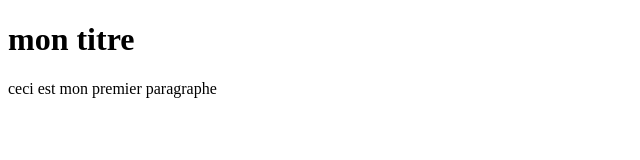
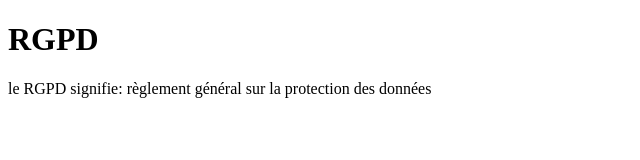
Before and after one commit to jincena/mon_premier_site, a plain HTML site: page index.html in a window 1280 px wide. Shown: the whole page, without its empty margins (0-640 px from the left). Drawn offline with Linux system fonts and the light colour scheme.

Commit message:
Update index.html

```diff
--- a/index.html
+++ b/index.html
@@ -7,8 +7,8 @@
     <title>site de snt de cena</title>
 </head>
 <body>
-    <h1> mon titre </h1>
-    <p>ceci est mon premier paragraphe </p>
-
+    <h1> RGPD </h1>
+    <p> le RGPD signifie: règlement général sur la protection des données </p>
+    <p>
 </body>
 </html>
```
